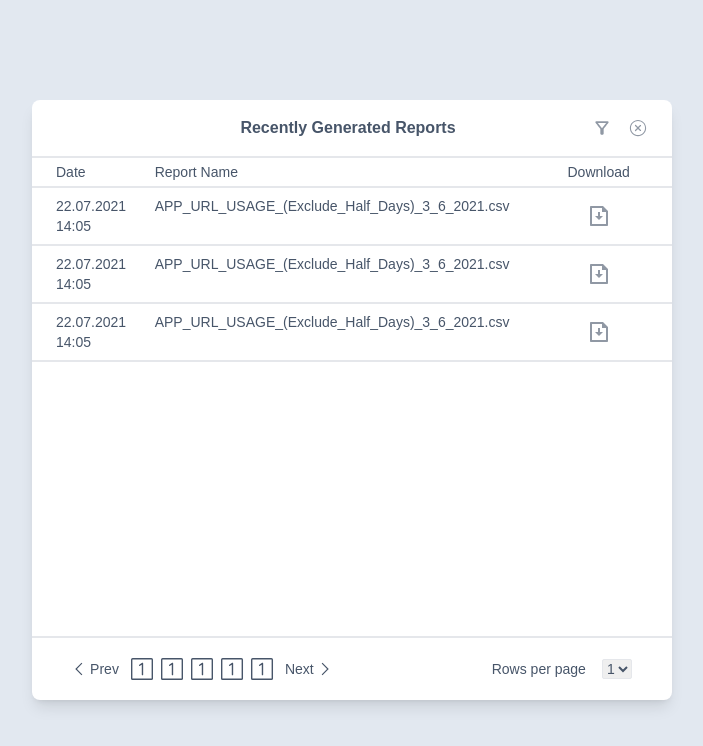
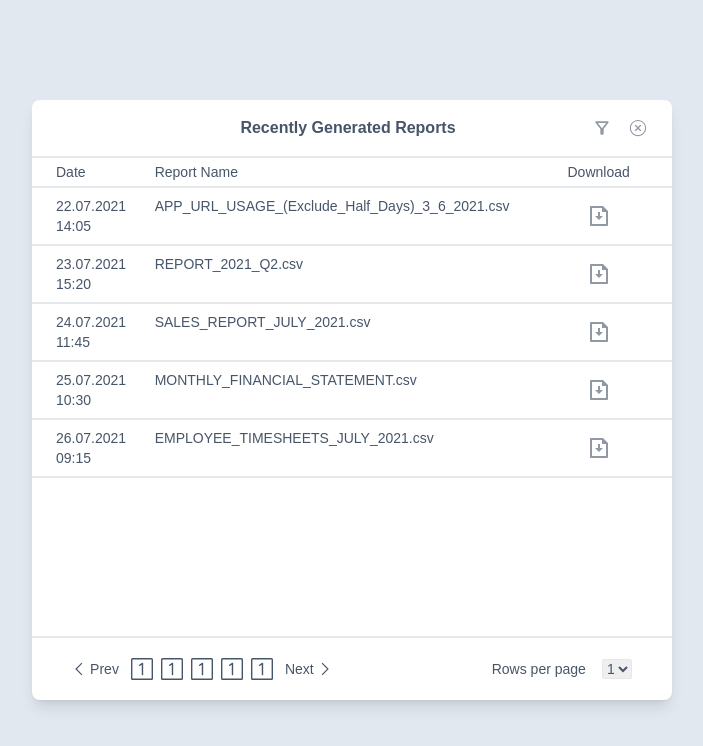
Before and after one commit to Kuntal97/nextjs-assignment, a Next.js app: page / in a window 1280 px wide. Shown: the top 746 px of the page, without its empty margins (288-991 px from the left). Built offline with nearby package versions, Linux system fonts and the light colour scheme.

Commit message:
third commit - rendering row data by mapping component

```diff
--- /dev/null
+++ b/src/app/RowData/RowData.js
@@ -0,0 +1,21 @@
+import React from "react";
+import { RiFileDownloadLine } from "react-icons/ri";
+
+function RowData({ date, time, reportName }) {
+	return (
+		<div>
+			<div className="border-b-2 w-full flex text-sm py-2 px-6">
+				<div className=" w-2/12">
+					{date}
+					<br /> <span>{time}</span>
+				</div>
+				<div className=" w-8/12">{reportName}</div>
+				<div className=" flex justify-center items-center w-2/12">
+					<RiFileDownloadLine size={24} opacity={0.6} />
+				</div>
+			</div>
+		</div>
+	);
+}
+
+export default RowData;
--- a/src/app/page.js
+++ b/src/app/page.js
@@ -1,10 +1,34 @@
 import { MdOutlineFilterAlt } from "react-icons/md";
 import { IoIosCloseCircleOutline } from "react-icons/io";
-import { RiFileDownloadLine } from "react-icons/ri";
 import { PiNumberSquareOneLight } from "react-icons/pi";
 import { GrPrevious, GrNext } from "react-icons/gr";
+import RowData from "./RowData/RowData";
 
 export default function Home() {
+	const rowData = [
+		{
+			date: "22.07.2021",
+			time: "14:05",
+			reportName: "APP_URL_USAGE_(Exclude_Half_Days)_3_6_2021.csv",
+		},
+		{ date: "23.07.2021", time: "15:20", reportName: "REPORT_2021_Q2.csv" },
+		{
+			date: "24.07.2021",
+			time: "11:45",
+			reportName: "SALES_REPORT_JULY_2021.csv",
+		},
+		{
+			date: "25.07.2021",
+			time: "10:30",
+			reportName: "MONTHLY_FINANCIAL_STATEMENT.csv",
+		},
+		{
+			date: "26.07.2021",
+			time: "09:15",
+			reportName: "EMPLOYEE_TIMESHEETS_JULY_2021.csv",
+		},
+	];
+
 	return (
 		<main>
 			<div className="w-full h-screen flex items-center justify-center text-slate-600 bg-slate-200">
@@ -29,40 +53,14 @@ export default function Home() {
 						<div className=" flex justify-center w-2/12">Download</div>
 					</div>
 					<div className="w-full h-screen">
-						<div className="border-b-2 w-full flex text-sm py-2 px-6">
-							<div className=" w-2/12">
-								22.07.2021
-								<br /> <span>14:05</span>
-							</div>
-							<div className=" w-8/12">
-								APP_URL_USAGE_(Exclude_Half_Days)_3_6_2021.csv
-							</div>
-							<div className=" flex justify-center items-center w-2/12">
-								<RiFileDownloadLine size={24} opacity={0.6} />
-							</div>
-						</div>
-						<div className="border-b-2 w-full flex text-sm py-2 px-6">
-							<div className="w-2/12">
-								22.07.2021 <br /> <span>14:05</span>
-							</div>
-							<div className=" w-8/12">
-								APP_URL_USAGE_(Exclude_Half_Days)_3_6_2021.csv
-							</div>
-							<div className=" flex justify-center items-center w-2/12">
-								<RiFileDownloadLine size={24} opacity={0.6} />
-							</div>
-						</div>
-						<div className=" border-b-2 w-full flex text-sm py-2 px-6">
-							<div className=" w-2/12">
-								22.07.2021 <br /> <span>14:05</span>
-							</div>
-							<div className=" w-8/12">
-								APP_URL_USAGE_(Exclude_Half_Days)_3_6_2021.csv
-							</div>
-							<div className="flex justify-center items-center w-2/12">
-								<RiFileDownloadLine size={24} opacity={0.6} />
-							</div>
-						</div>
+						{rowData.map((data, index) => (
+							<RowData
+								key={index}
+								date={data.date}
+								time={data.time}
+								reportName={data.reportName}
+							/>
+						))}
 					</div>
 
 					<div className=" w-full border-t-2 flex items-center justify-center gap-40 px-6 py-4">
```
